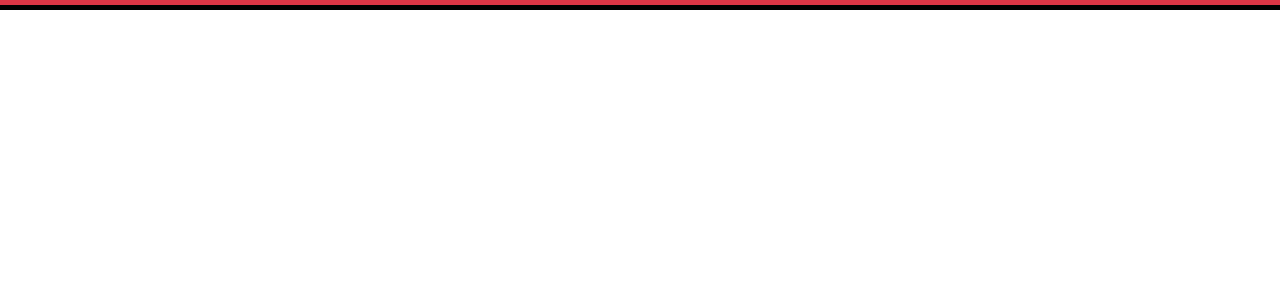
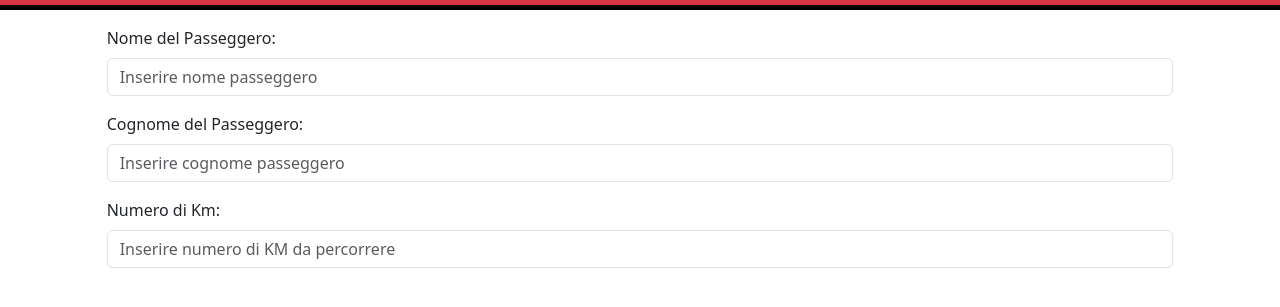
Before and after one commit to savit95/js-biglietto-treno-form, a plain HTML site: page index.html in a window 1280 px wide. Shown: the part 81-388 px from the top of the page. Drawn offline with nearby package versions, Linux system fonts and the light colour scheme.

Commit message:
Create main section in HTML with first part of the form

```diff
--- a/index.html
+++ b/index.html
@@ -17,6 +17,28 @@
             </a>
         </div>
     </nav>
+    <main>
+        <form action="" class="mt-3 col-10 mx-auto">
+            <div class="mb-3 ">
+                <label for="name-passenger" class="form-label">Nome del Passeggero:</label>
+                <input type="text" class="form-control" id="name-passenger" placeholder="Inserire nome passeggero" required>
+            </div>
+            <div class="mb-3 ">
+                <label for="surname-passenger" class="form-label">Cognome del Passeggero:</label>
+                <input type="text" class="form-control" id="surname-passenger" placeholder="Inserire cognome passeggero" required>
+            </div>
+            <div class="mb-3 ">
+                <label for="number-km" class="form-label">Numero di Km:</label>
+                <input type="number" class="form-control" id="number-km" placeholder="Inserire numero di KM da percorrere" required>
+            </div>
+        </form>
+    </main>
+
+
+
+
+        <footer></footer>
+
 
 
 
```
